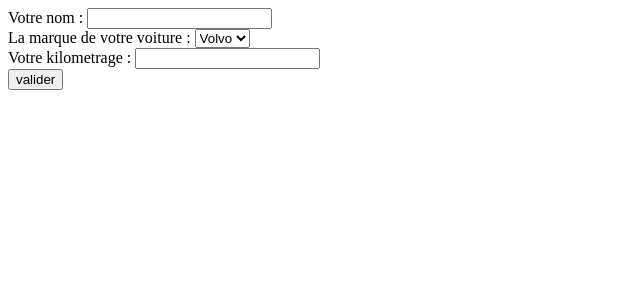
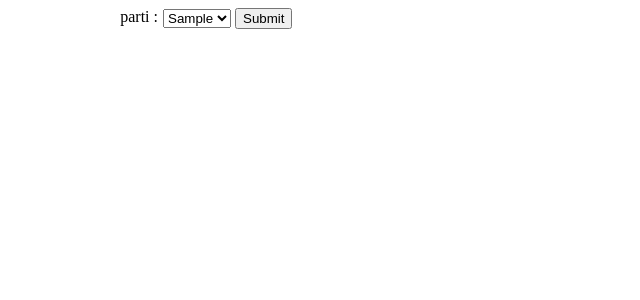
Before and after one commit to N2C/tpnotes, a PHP site: page / in a window 1280 px wide. Shown: the top 300 px of the page, without its empty margins (0-640 px from the left). Run offline with PHP 8.4, Linux system fonts and the light colour scheme; tables that the repository leaves empty or names only in its code hold one stand-in row (values such as "Sample post").

Commit message:
Add files via upload

```diff
--- a/index.php
+++ b/index.php
@@ -1,21 +1,68 @@
+<?php
+/**
+ * Created by PhpStorm.
+ * User: nicol
+ * Date: 09/01/2018
+ * Time: 09:12
+ */
+
+$dbh = new PDO('mysql:host=localhost;dbname=app', "root", "");
+
+$query = $dbh->prepare("SELECT * FROM parti");
+$query->execute();
+$results = $query ->fetchAll();
+?>
+
 <!DOCTYPE html>
-<html>
+<html lang="en">
 <head>
-    <title>Mon formulaire</title>
-    <meta charset="utf-8">
+    <meta charset="UTF-8">
+    <title>Title</title>
+    <link type="text/css" rel="stylesheet" href="monCss.css" />
 </head>
 <body>
-<form method="post" action="affiche.php">
-    <label for="nom">Votre nom :</label> <input id="nom" type="text" name="nom"><br>
-    <label for="cars">La marque de votre voiture : </label>
-    <select id="cars" name="cars">
-        <option value="volvo">Volvo</option>
-        <option value="saab">Saab</option>
-        <option value="fiat">Fiat</option>
-        <option value="audi">Audi</option>
-    </select><br>
-    <label for="km">Votre kilometrage : </label><input id="km" type="text" name="km"><br>
-    <input type="submit" value="valider">
+<form method="post" action="index.php">
+    <label for="parti">parti :</label>
+    <select id="parti" name="parti">
+        <?php foreach($results as $parti){
+            $parti = $parti["intitule"];
+            echo("<option value=\"$parti\">$parti</option>");
+} ?>
+
+    </select>
+    <input type="submit"/>
 </form>
+
+<?php if(!empty($_POST["parti"])){
+    $query = $dbh->prepare("SELECT president.nom, president.prenom, president.dateD, president.dateF FROM parti, president WHERE parti.id_parti=president.id_parti AND parti.intitule = :partiName ORDER BY president.dateD");
+    $query -> execute(array(':partiName' => $_POST["parti"]));
+    $results = $query->fetchAll();
+    ?>
+
+    <table>
+        <tr>
+            <th>Prénom</th>
+            <th>Nom</th>
+            <th>Date début</th>
+            <th>Date fin</th>
+        </tr>
+        <?php
+            foreach($results as $result){
+                ?>
+            <tr>
+                <td><?=$result["president.prenom"]?></td>
+                <td><?=$result["president.nom"]?></td>
+                <td><?=$result["president.dateD"]?></td>
+                <td><?=$result["president.dateF"]?></td>
+            </tr>
+        <?
+            }
+        ?>
+
+    </table>
+
+<?php
+}?>
+
 </body>
 </html>
```
Also changed, not shown: inscription.php (added, +18 -0 lines), inscriptionSubmit.php (added, +31 -0 lines).
